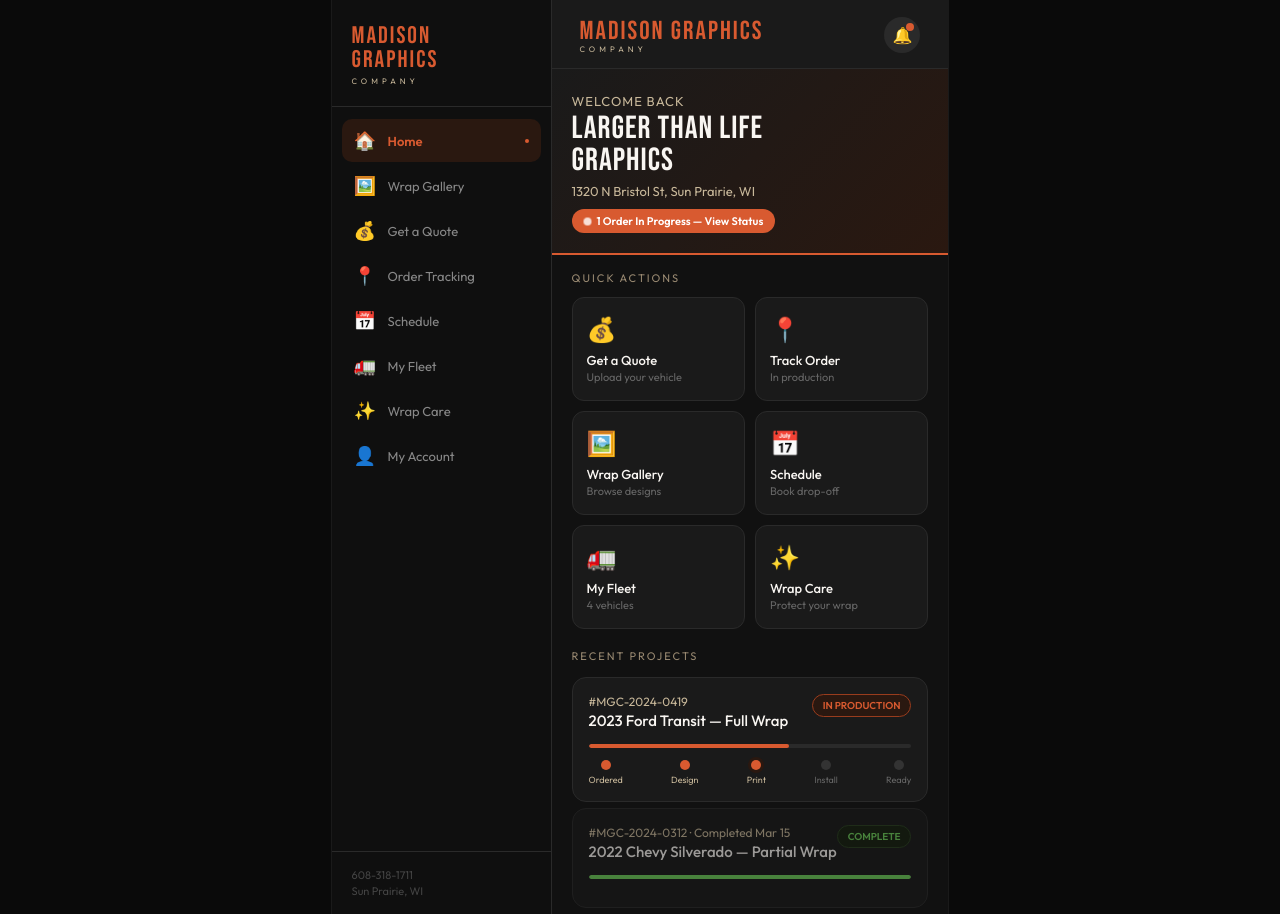
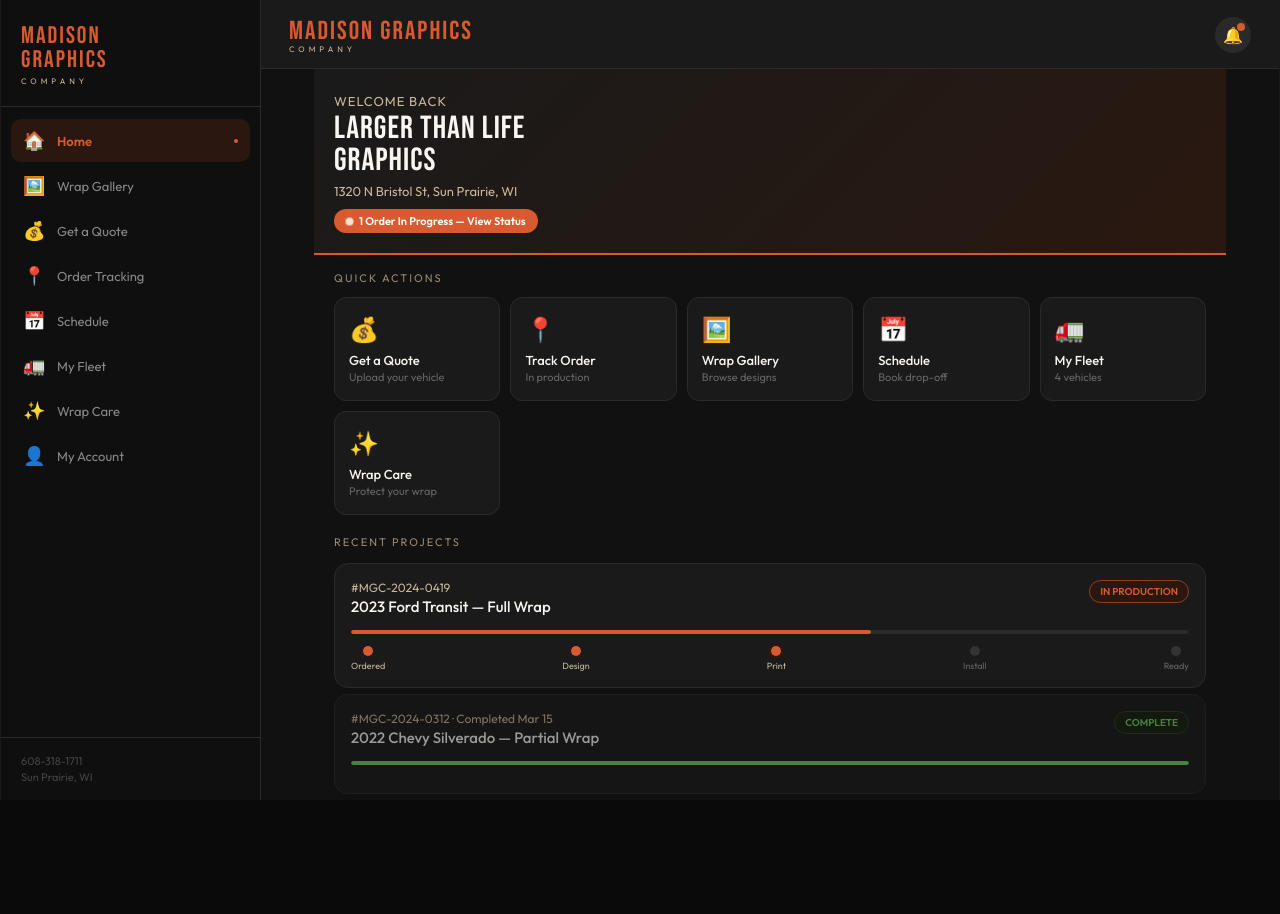
Before and after one commit to MGCOAPP/MGCO-Customer-App, a React (Create React App) app: page / in a window 1280 px wide. After the commit the page ends 800 px from the top, so only its background shows below. Built offline with nearby package versions, Linux system fonts and the light colour scheme; the HTML template or start-up script is replaced by a standard one.

Commit message:
full screen desktop layout

```diff
--- a/src/App.js
+++ b/src/App.js
@@ -56,10 +56,8 @@
     return (
       <div style={{
         display: 'flex',
-        width: '100%',
-        maxWidth: '1100px',
+        width: '100vw',
         minHeight: '100dvh',
-        margin: '0 auto',
         background: '#111',
         borderLeft: '1px solid #1a1a1a',
         borderRight: '1px solid #1a1a1a',
@@ -75,7 +73,7 @@
             isDesktop
           />
           <main style={{ flex: 1, overflowY: 'auto', background: '#111' }}>
-            <div style={{ maxWidth: '720px', margin: '0 auto' }}>
+            <div style={{ maxWidth: '960px', margin: '0 auto', padding: '0 24px' }}>
               <ActiveScreen navigate={setCurrentScreen} />
             </div>
           </main>
--- a/src/components/Sidebar.js
+++ b/src/components/Sidebar.js
@@ -14,7 +14,7 @@
 export default function Sidebar({ current, navigate }) {
   return (
     <div style={{
-      width: '220px',
+      width: '260px',
       flexShrink: 0,
       background: '#0f0f0f',
       borderRight: '1px solid #2a2a2a',
--- a/src/screens/GalleryScreen.js
+++ b/src/screens/GalleryScreen.js
@@ -46,7 +46,7 @@
 
       <SectionTitle>Featured Work</SectionTitle>
 
-      <div style={{ display: 'grid', gridTemplateColumns: '1fr 1fr', gap: '10px', padding: '4px 20px 20px' }}>
+      <div style={{ display: 'grid', gridTemplateColumns: 'repeat(auto-fill, minmax(200px, 1fr))', gap: '10px', padding: '4px 20px 20px' }}>
         {GALLERY_ITEMS.map(({ label, tag, icon, bg }, i) => (
           <div
             key={i}
--- a/src/screens/HomeScreen.js
+++ b/src/screens/HomeScreen.js
@@ -57,7 +57,7 @@
 
       {/* Quick Actions */}
       <SectionTitle>Quick Actions</SectionTitle>
-      <div style={{ display: 'grid', gridTemplateColumns: '1fr 1fr', gap: '10px', padding: '4px 20px' }}>
+      <div style={{ display: 'grid', gridTemplateColumns: 'repeat(auto-fill, minmax(160px, 1fr))', gap: '10px', padding: '4px 20px' }}>
         {quickActions.map(({ id, icon, label, sub }) => (
           <div
             key={id}
```
